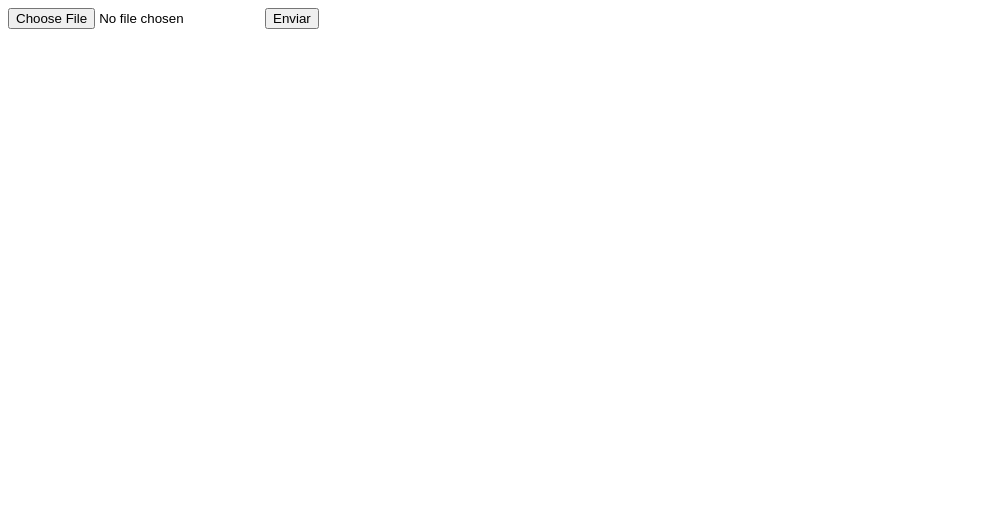
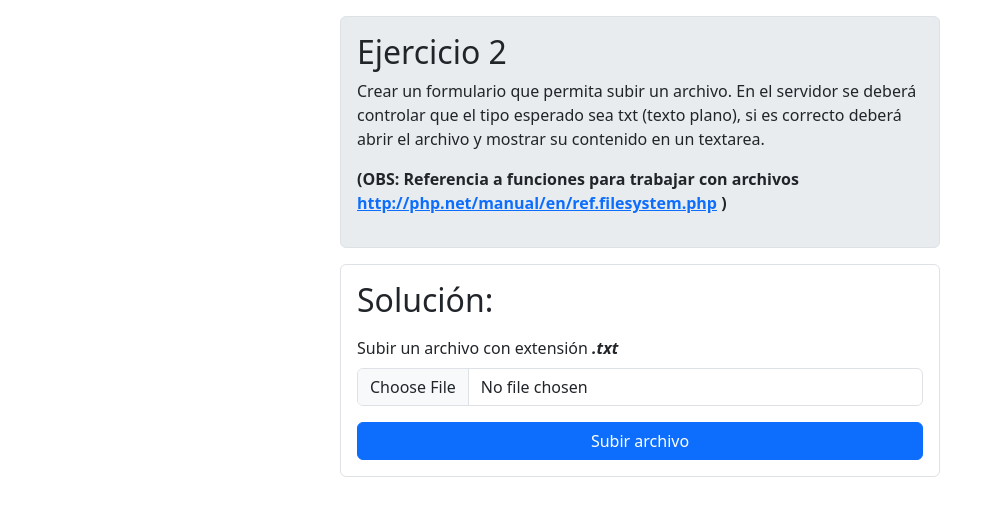
Before and after one commit to braianledantes/PWD, a PHP site: page /ejercicio2.php in a window 1280 px wide. Shown: the top 516 px of the page, without its empty margins (0-995 px from the left). Run offline with PHP 8.4, Linux system fonts and the light colour scheme.

Commit message:
bootstrap al tp3-ej2

```diff
--- a/TP3/vistas/ejercicio2.php
+++ b/TP3/vistas/ejercicio2.php
@@ -1,14 +1,36 @@
 <!DOCTYPE html>
 <html lang="en">
+
 <head>
     <meta charset="UTF-8">
     <meta name="viewport" content="width=device-width, initial-scale=1.0">
     <title>Document</title>
+    <link href="https://cdn.jsdelivr.net/npm/bootstrap@5.3.3/dist/css/bootstrap.min.css" rel="stylesheet" integrity="sha384-QWTKZyjpPEjISv5WaRU9OFeRpok6YctnYmDr5pNlyT2bRjXh0JMhjY6hW+ALEwIH" crossorigin="anonymous">
 </head>
+
 <body>
-    <form action="accion/mostrarArchivo.php" method="post" enctype="multipart/form-data">
-        <input type="file" name="archivo" id="archivo">
-        <input type="submit" value="Enviar">
-    </form>
+    <div class="container d-flex justify-content-center mt-3">
+        <div style="width: 600px; max-width: 600px;">
+
+            <div class="consigna p-3 border rounded bg-body-secondary mb-3">
+                <h2>Ejercicio 2</h2>
+                <p>Crear un formulario que permita subir un archivo. En el servidor se deberá controlar
+                    que el tipo esperado sea txt (texto plano), si es correcto deberá abrir el archivo y mostrar su
+                    contenido en un textarea.</p>
+                <p><strong>(OBS: Referencia a funciones para trabajar con archivos <a href="http://php.net/manual/en/ref.filesystem.php" target="_blank" rel="noopener noreferrer">http://php.net/manual/en/ref.filesystem.php</a> ) </strong></p>
+
+            </div>
+
+            <form class="border p-3 rounded" action="accion/mostrarArchivo.php" method="post" enctype="multipart/form-data">
+                <h2 class="mb-3">Solución:</h2>
+                <div class="mb-3">
+                    <label for="archivo" class="form-label">Subir un archivo con extensión <strong><i>.txt</i></strong></label>
+                    <input type="file" class="form-control" id="archivo" name="archivo" required>
+                </div>
+                <button type="submit" class="btn btn-primary w-100">Subir archivo</button>
+            </form>
+        </div>
+    </div>
 </body>
+
 </html>
```
Also changed, not shown: TP3/vistas/accion/mostrarArchivo.php (+5 -3 lines).
